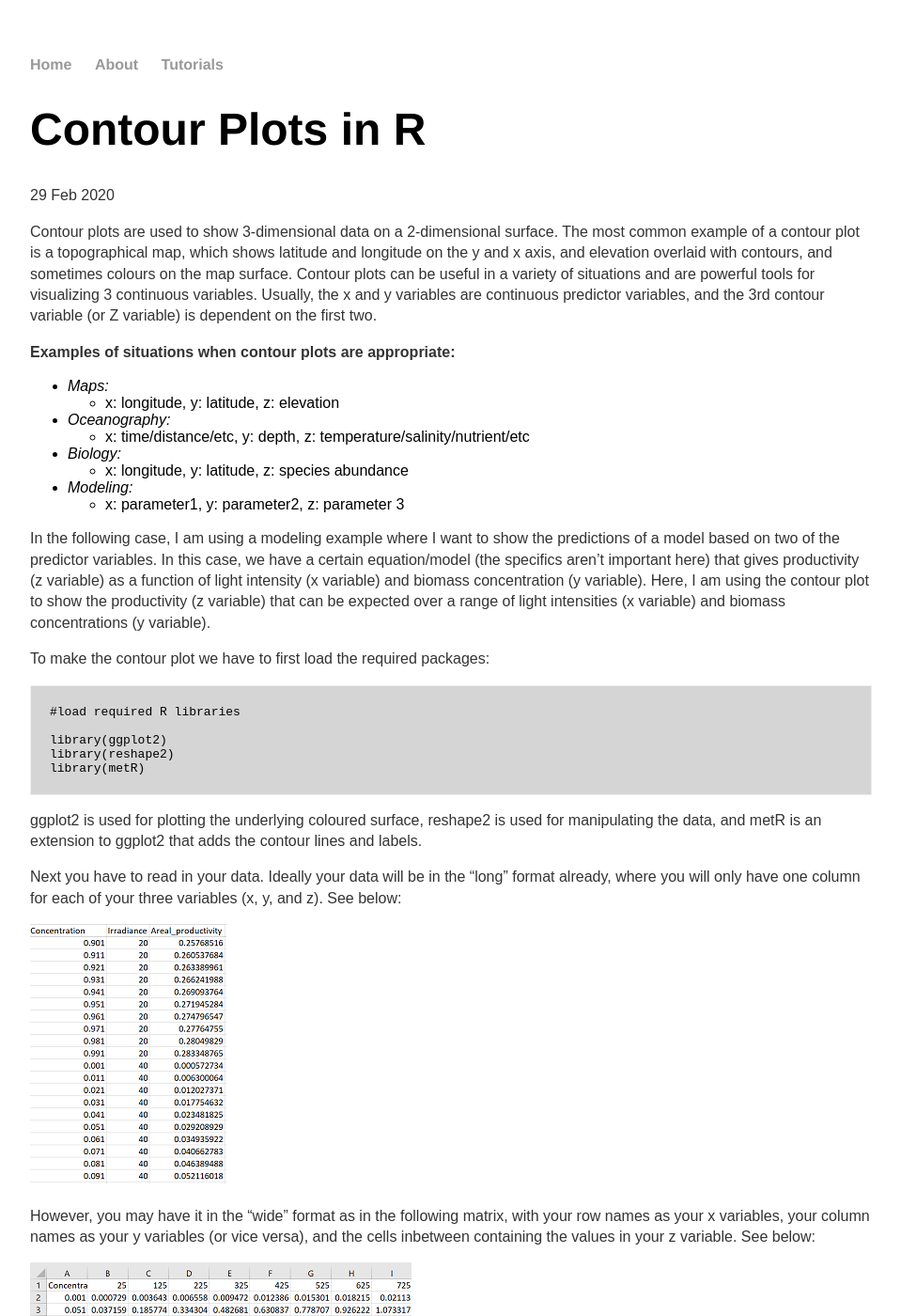
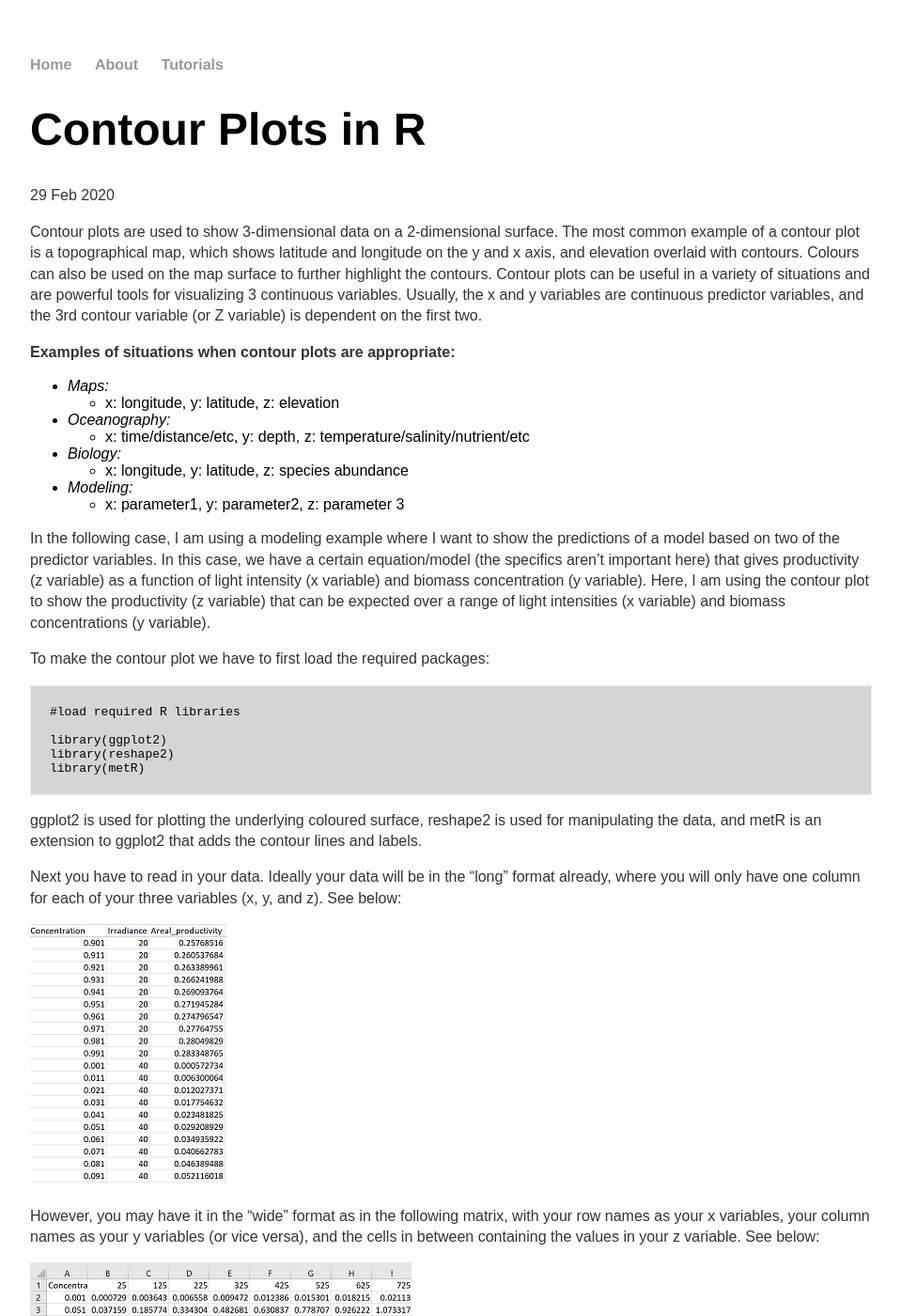
Before and after one commit to jkzorz/jkzorz.github.io, a Jekyll site: the page built from _posts/2020-02-29-contour-plots.md, in a window 1280 px wide and 1400 px high. Shown: the whole window at 94% size, without its empty margins (160-1119 px from the left). Built offline with Jekyll 4.4.1, drawn with Linux system fonts in a browser that asks for light colours; some of the changed text lies outside the part shown.

Commit message:
Update 2020-02-29-contour-plots.md

```diff
--- a/_posts/2020-02-29-contour-plots.md
+++ b/_posts/2020-02-29-contour-plots.md
@@ -4,7 +4,7 @@ title: "Contour Plots in R"
 date: 2020-02-29
 ---
 
-Contour plots are used to show 3-dimensional data on a 2-dimensional surface. The most common example of a contour plot is a topographical map, which shows latitude and longitude on the y and x axis, and elevation overlaid with contours, and sometimes colours on the map surface. Contour plots can be useful in a variety of situations and are powerful tools for visualizing 3 continuous variables. Usually, the x and y variables are continuous predictor variables, and the 3rd contour variable (or Z variable) is dependent on the first two.
+Contour plots are used to show 3-dimensional data on a 2-dimensional surface. The most common example of a contour plot is a topographical map, which shows latitude and longitude on the y and x axis, and elevation overlaid with contours. Colours can also be used on the map surface to further highlight the contours. Contour plots can be useful in a variety of situations and are powerful tools for visualizing 3 continuous variables. Usually, the x and y variables are continuous predictor variables, and the 3rd contour variable (or Z variable) is dependent on the first two.
 
 **Examples of situations when contour plots are appropriate:**
 - *Maps:*
@@ -36,7 +36,7 @@ Next you have to read in your data. Ideally your data will be in the "long" form
 ![useful image]({{ site.url }}/assets/long_format_printscreen.png)
 
 
-However, you may have it in the "wide" format as in the following matrix, with your row names as your x variables, your column names as your y variables (or vice versa), and the cells inbetween containing the values in your z variable. See below:
+However, you may have it in the "wide" format as in the following matrix, with your row names as your x variables, your column names as your y variables (or vice versa), and the cells in between containing the values in your z variable. See below:
 
 
 ![useful image]({{ site.url }}/assets/wide_format_printscreen.png)
@@ -91,8 +91,8 @@ gg
 
 **Contour plot code breakdown:**
 -  *gg = ggplot(conm, aes(x = variable, y = Biomass))* : assigns plot to object **gg** and assigns x and y variables
-- *geom_raster(aes(fill = value))* : creates underlying coloured surface according which is filled according to the z variable ("value" in this case)
-- *geom_contour(aes(z = value), colour = "white", size = 0.2, alpha = 0.5)* : adds white contour lines to the plo based on the z variable
+- *geom_raster(aes(fill = value))* : creates underlying coloured surface which is filled according to the z variable ("value" in this case)
+- *geom_contour(aes(z = value), colour = "white", size = 0.2, alpha = 0.5)* : adds white contour lines to the plot based on the z variable
 - *geom_text_contour(aes(z = value),  colour = "white" )* : labels contour lines with the corresponding numeric values
 - *labs(x = "Filtered light intensity, ...)* : provides labels for axes and legends
 - *theme(legend.title = element_text...)* : provides specific details on the aesthetics of the plot (font sizes, background colours etc)
```
